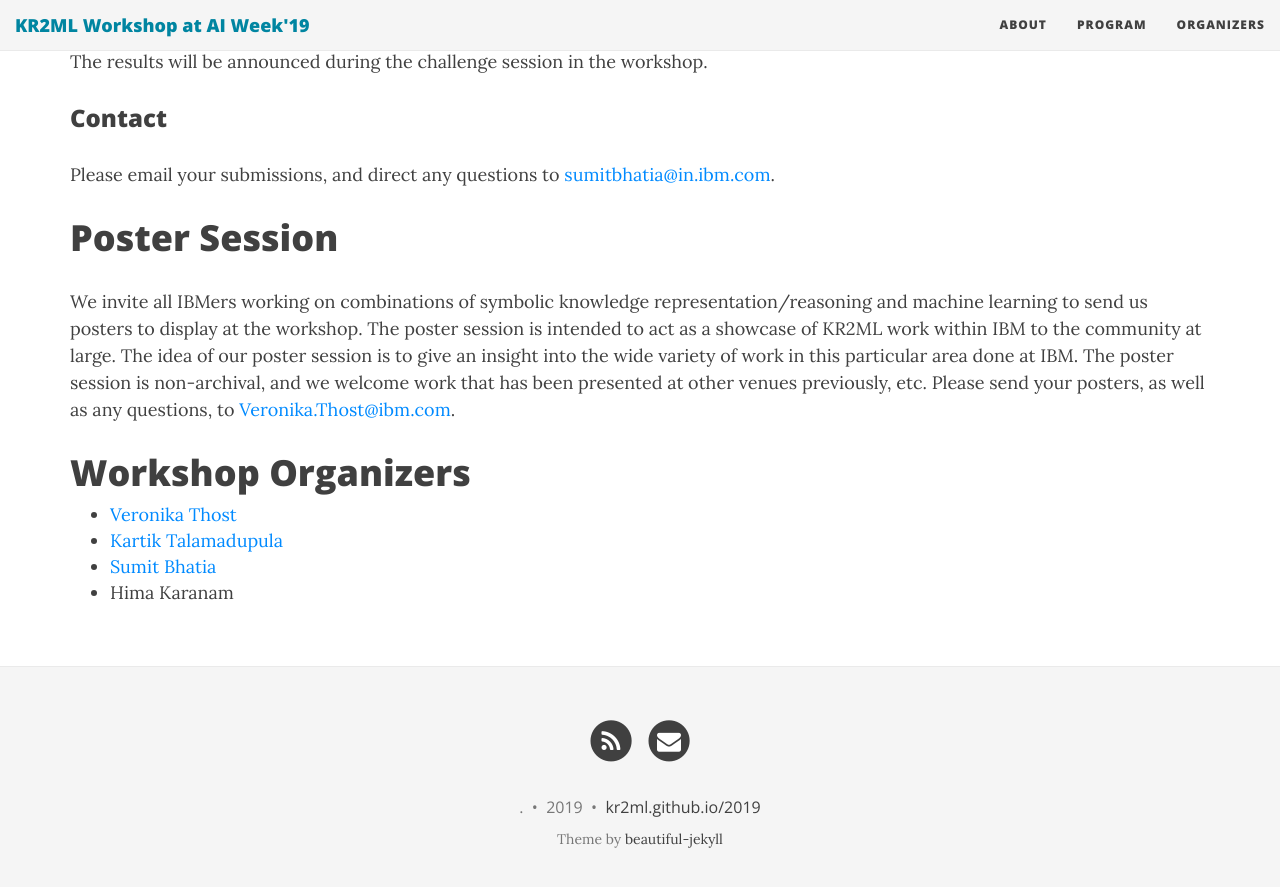
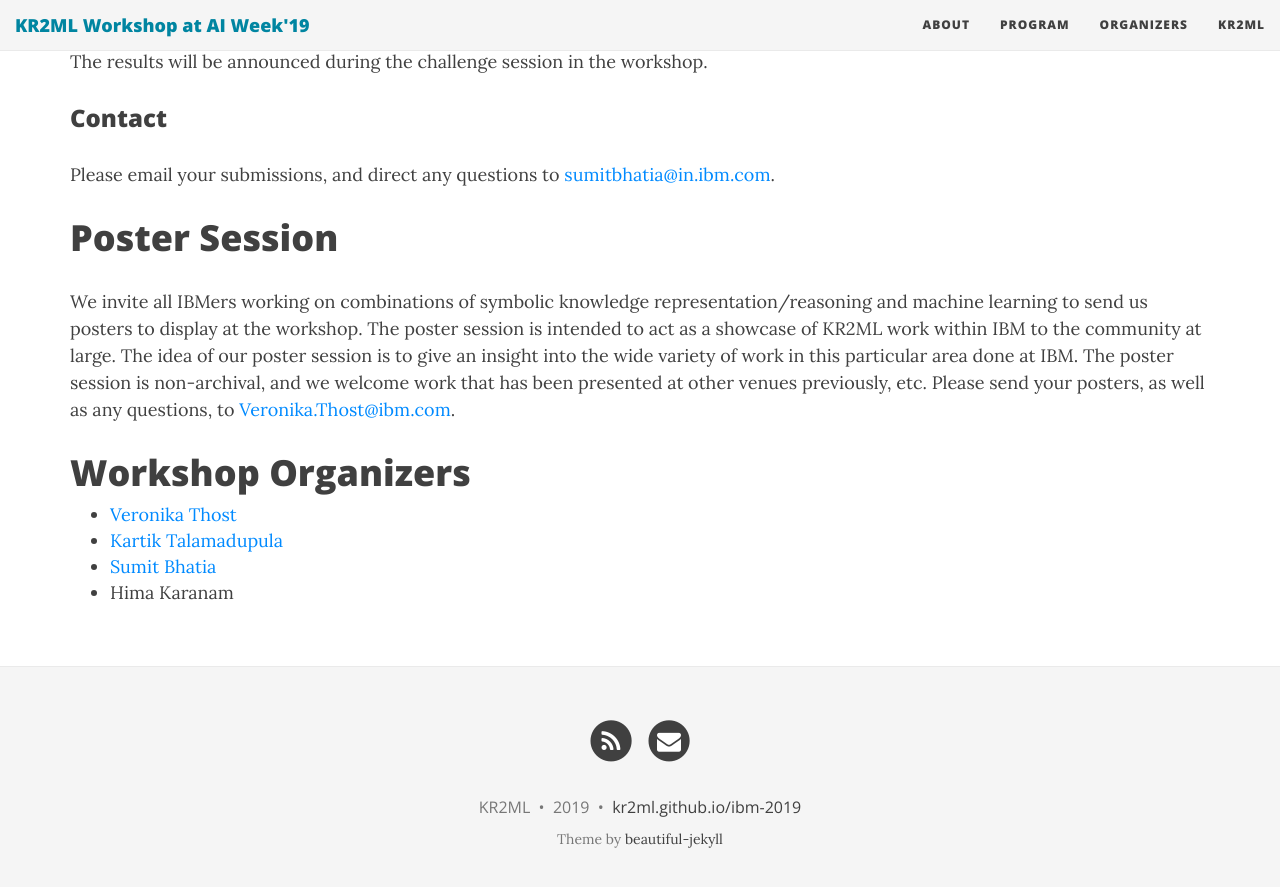
Before and after one commit to kr2ml/ibm-2019, a Jekyll site: the page built from index.md, in a window 1280 px wide and 900 px high, scrolled down 3802 px. Shown: the top 887 px of the window. Built offline with Jekyll 4.4.1, drawn with Linux system fonts in a browser that asks for light colours; nearby versions of some CDN libraries.

Commit message:
kr2ml in navbar

```diff
--- a/_config.yml
+++ b/_config.yml
@@ -30,6 +30,7 @@ navbar-links:
     # - Learn markdown: "http://www.markdowntutorial.com/"
     # - GitHub Pages: "https://pages.github.com/"
   Organizers: "#organizers"
+  KR2ML: "https://kr2ml.github.io/"
 
 # Image to show in the navigation bar - image must be a square (width = height)
 # Remove this parameter if you don't want an image in the navbar
@@ -65,7 +66,7 @@ footer-link-col: "#404040"
 # Change all these values or delete the ones you don't want.
 # Important: you must keep the "name" parameter, everything else you can remove
 author:
-  name: .
+  name: KR2ML
 
 # Select your active Social Network Links.
 # Uncomment the links you want to show in the footer and add your information to each link.
@@ -100,7 +101,7 @@ share-links-active:
 
 # How to display the link to the website in the footer
 # Remove this if you don't want a link in the footer
-url-pretty: "kr2ml.github.io/2019"  # eg. "deanattali.com/beautiful-jekyll"
+url-pretty: "kr2ml.github.io/ibm-2019"  # eg. "deanattali.com/beautiful-jekyll"
 
 # --- Web Statistics Section --- #
 
```
